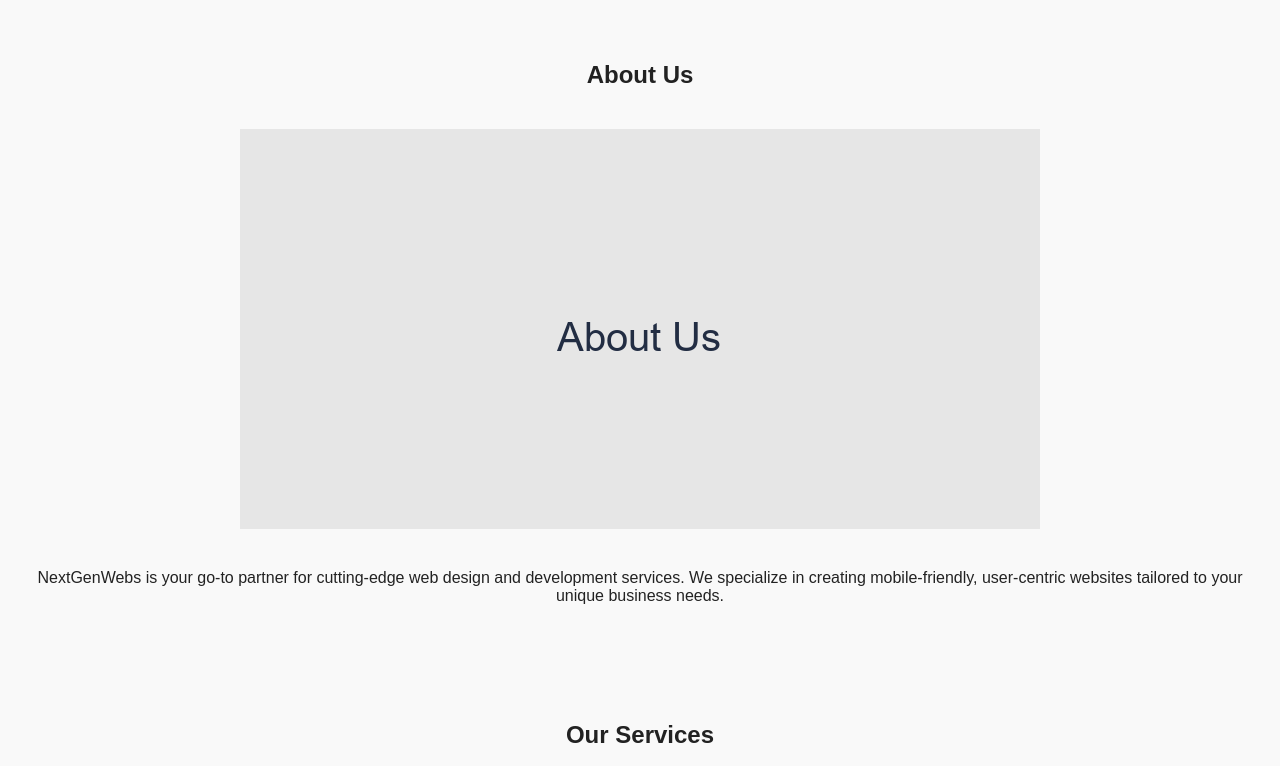
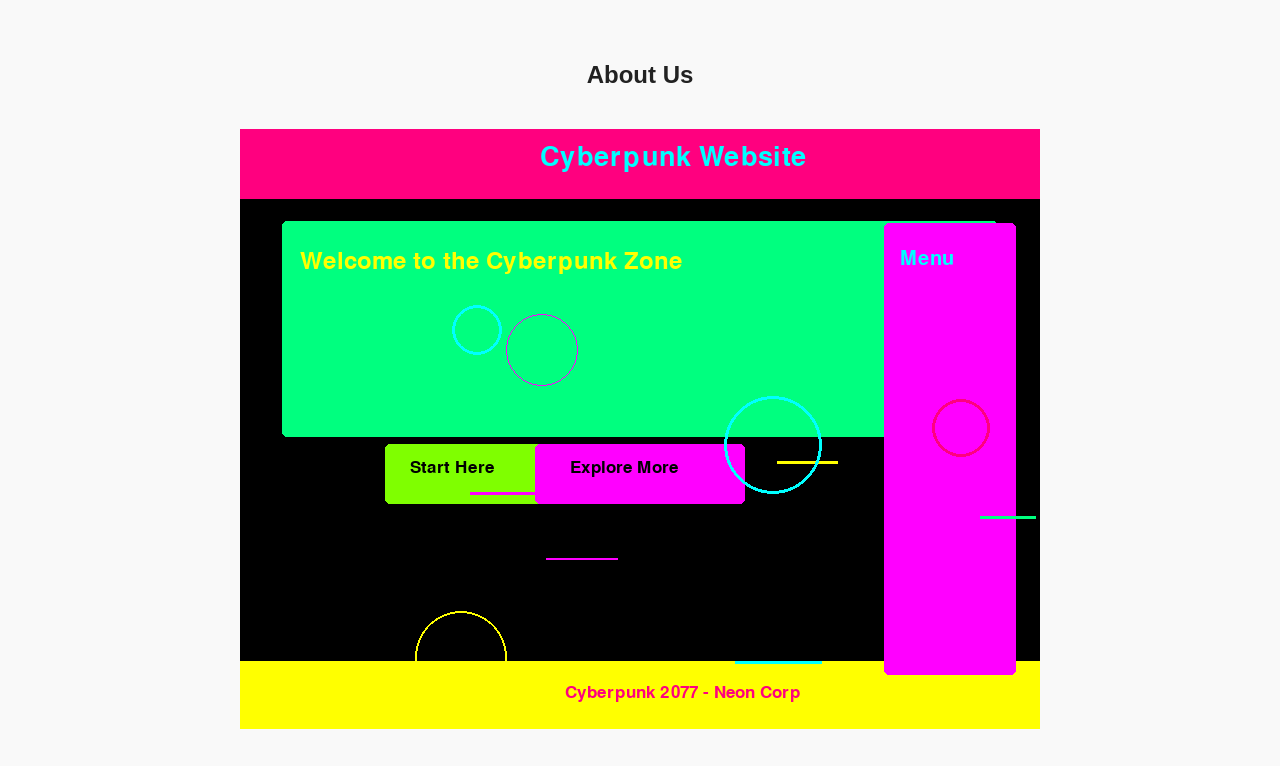
Before and after one commit to iederees-create/nextgenwebs, a plain HTML site: page index.html in a window 1280 px wide. Shown: the part 880-1646 px from the top of the page. Drawn offline with Linux system fonts and the light colour scheme.

Commit message:
Update index.html

```diff
--- a/index.html
+++ b/index.html
@@ -29,7 +29,7 @@
         </section>
         <section id="about">
             <h2>About Us</h2>
-            <img src="about_us.png" alt="About Us">
+            <img src="cyberpunk_website_art.png" alt="About Us">
             <p>NextGenWebs is your go-to partner for cutting-edge web design and development services. We specialize in creating mobile-friendly, user-centric websites tailored to your unique business needs.</p>
         </section>
         <section id="services">
```
